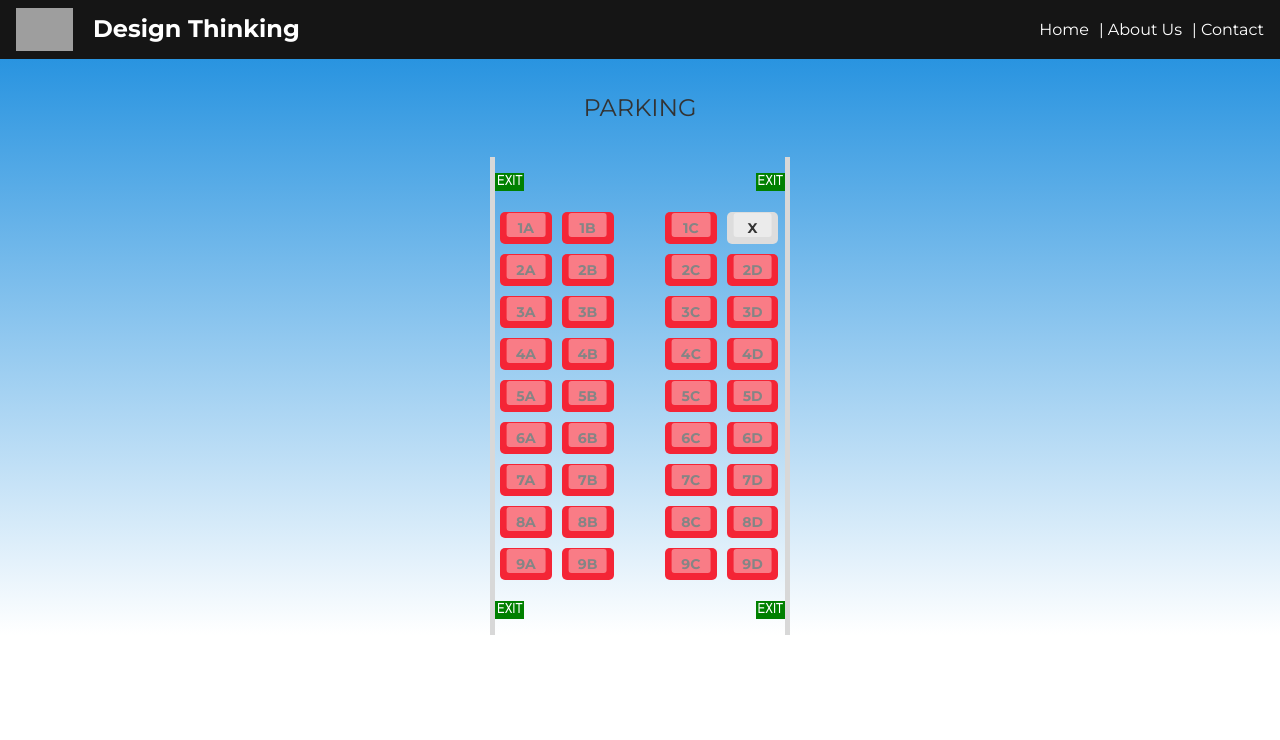
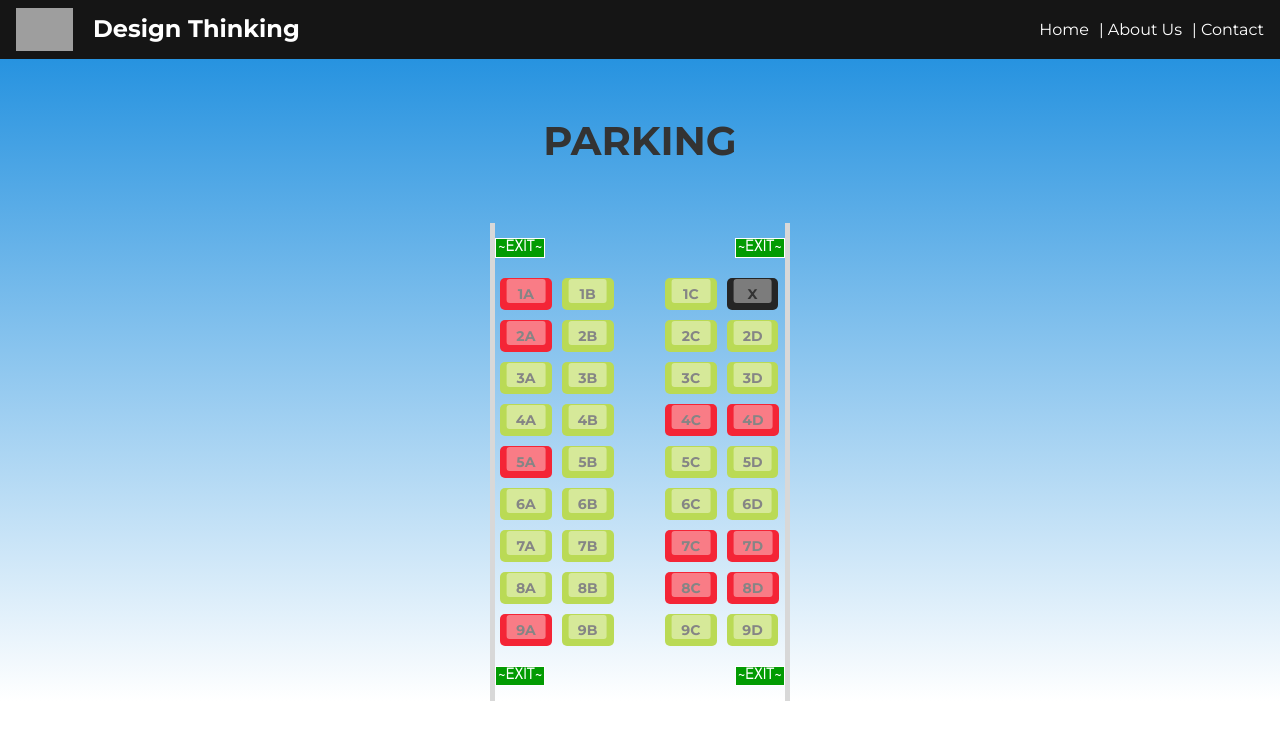
Before and after one commit to ItzMeSatya/Mall-Features-Web-Application, a React (Create React App) app: page /parking in a window 1280 px wide. Shown: the top 740 px of the page. Built offline with nearby package versions, Linux system fonts and the light colour scheme; grey boxes are pictures that could not be loaded.

Commit message:
Commit Parking

```diff
--- a/src/Components/Parking/Parking.css
+++ b/src/Components/Parking/Parking.css
@@ -2,6 +2,12 @@
 *:before,
 *:after {
   box-sizing: border-box;
+}
+
+.park-head {
+  margin: 50px;
+  font-size: 40px;
+  font-weight: bold;
 }
 
 .car-park {
@@ -16,15 +22,16 @@
 
 .exit:before,
 .exit:after {
-  content: "EXIT";
-  font-size: 14px;
+  content: "~EXIT~";
+  font-size: 16px;
   line-height: 18px;
   padding: 0px 2px;
   font-family: "Arial Narrow", Arial, sans-serif;
   display: block;
   position: absolute;
-  background: green;
+  background: rgb(2, 155, 2);
   color: white;
+  border: 1px solid white;
   top: 50%;
   transform: translate(0, -50%);
 }
@@ -72,7 +79,7 @@ ol {
 }
 
 .park input[type=checkbox]:checked+label {
-  background: #bada55;
+  background: #F42536;
   -webkit-animation-name: rubberBand;
   animation-name: rubberBand;
   animation-duration: 300ms;
@@ -80,7 +87,7 @@ ol {
 }
 
 .park input[type=checkbox]:disabled+label {
-  background: #dddddd;
+  background: #252525;
   text-indent: -9999px;
   overflow: hidden;
 }
@@ -108,7 +115,7 @@ ol {
   font-weight: bold;
   line-height: 1.5rem;
   padding: 4px 0;
-  background: #F42536;
+  background: #bada55;
   border-radius: 5px;
   animation-duration: 300ms;
   animation-fill-mode: both;
@@ -128,7 +135,7 @@ ol {
 
 .park label:hover {
   cursor: pointer;
-  box-shadow: 0 0 0px 2px #5C6AFF;
+  box-shadow: 0 0 0px 4px #5C6AFF;
 }
 
 @-webkit-keyframes rubberBand {
--- a/src/Components/Parking/Parking.js
+++ b/src/Components/Parking/Parking.js
@@ -7,7 +7,7 @@ function Parking() {
         <>
             <Navbar />
             <div className="parking">
-            <h1 style={{margin: "30px"}}>PARKING</h1>
+                <h1 class="park-head">PARKING</h1>
                 <div class="car-park">
                     <div class="exit exit--front fuselage">
 
@@ -16,7 +16,7 @@ function Parking() {
                         <li class="row row--1">
                             <ol class="parks" type="A">
                                 <li class="park">
-                                  <input type="checkbox" id="1A" />
+                                    <input type="checkbox" checked id="1A" />
                                     <label for="1A">1A</label>
                                 </li>
                                 <li class="park">
@@ -36,7 +36,7 @@ function Parking() {
                         <li class="row row--2">
                             <ol class="parks" type="A">
                                 <li class="park">
-                                  <input type="checkbox" id="2A" />
+                                    <input type="checkbox" checked id="2A" />
                                     <label for="2A">2A</label>
                                 </li>
                                 <li class="park">
@@ -84,11 +84,11 @@ function Parking() {
                                     <label for="4B">4B</label>
                                 </li>
                                 <li class="park">
-                                  <input type="checkbox" id="4C" />
+                                    <input type="checkbox" checked id="4C" />
                                     <label for="4C">4C</label>
                                 </li>
                                 <li class="park">
-                                  <input type="checkbox" id="4D" />
+                                    <input type="checkbox" checked id="4D" />
                                     <label for="4D">4D</label>
                                 </li>
                             </ol>
@@ -96,7 +96,7 @@ function Parking() {
                         <li class="row row--5">
                             <ol class="parks" type="A">
                                 <li class="park">
-                                  <input type="checkbox" id="5A" />
+                                    <input type="checkbox" checked id="5A" />
                                     <label for="5A">5A</label>
                                 </li>
                                 <li class="park">
@@ -144,11 +144,11 @@ function Parking() {
                                     <label for="7B">7B</label>
                                 </li>
                                 <li class="park">
-                                  <input type="checkbox" id="7C" />
+                                    <input type="checkbox" checked id="7C" />
                                     <label for="7C">7C</label>
                                 </li>
                                 <li class="park">
-                                  <input type="checkbox" id="7D" />
+                                    <input type="checkbox" checked id="7D" />
                                     <label for="7D">7D</label>
                                 </li>
                             </ol>
@@ -164,11 +164,11 @@ function Parking() {
                                     <label for="8B">8B</label>
                                 </li>
                                 <li class="park">
-                                  <input type="checkbox" id="8C" />
+                                    <input type="checkbox" checked id="8C" />
                                     <label for="8C">8C</label>
                                 </li>
                                 <li class="park">
-                                  <input type="checkbox" id="8D" />
+                                    <input type="checkbox" checked id="8D" />
                                     <label for="8D">8D</label>
                                 </li>
                             </ol>
@@ -176,7 +176,7 @@ function Parking() {
                         <li class="row row--9">
                             <ol class="parks" type="A">
                                 <li class="park">
-                                  <input type="checkbox" id="9A" />
+                                    <input type="checkbox" checked id="9A" />
                                     <label for="9A">9A</label>
                                 </li>
                                 <li class="park">
```
Lines whose indentation alone changed are shown as unchanged.
